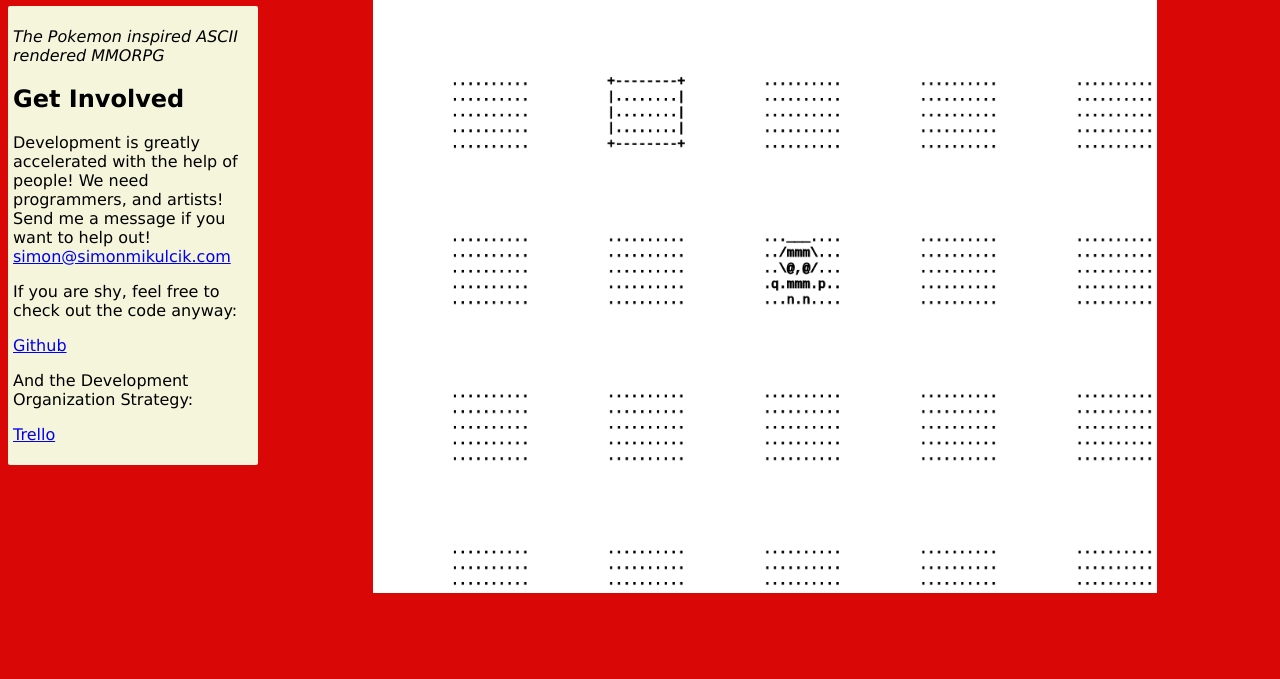
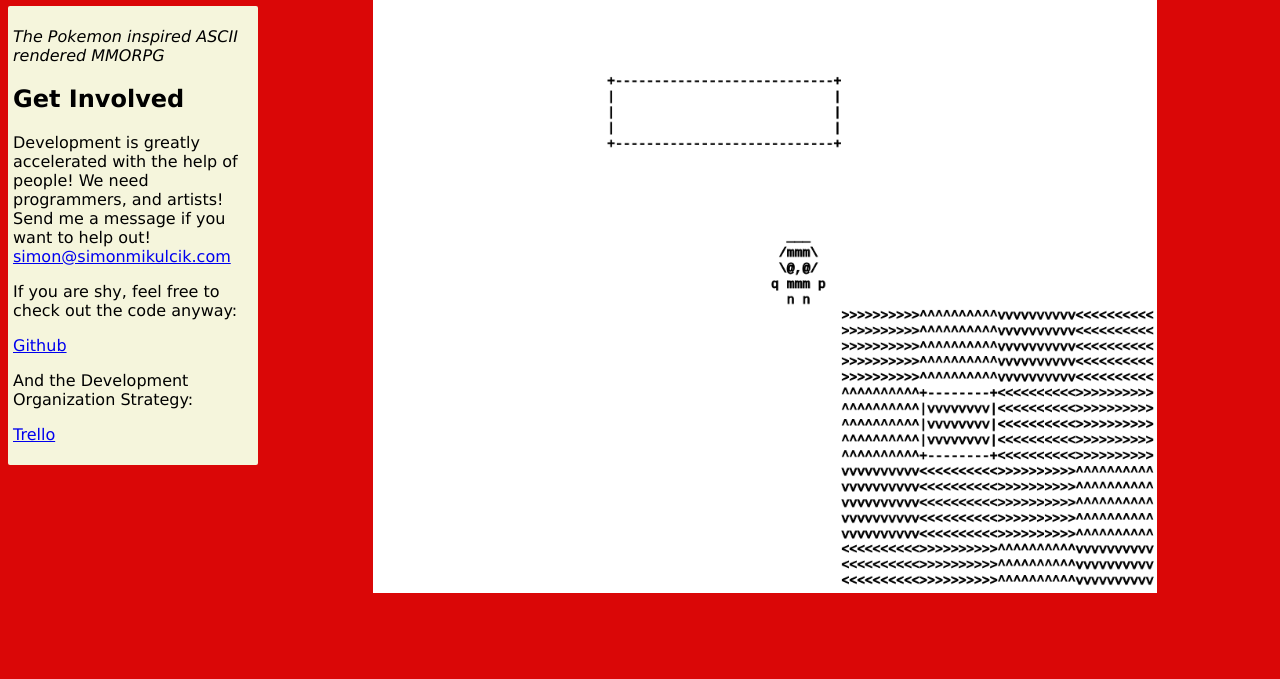
Before and after one commit to DragonDeltaSquad/ascii-rpg, a plain HTML site: page html/rpgTest.html in a window 1280 px wide. Shown: the part 121-800 px from the top of the page. Drawn offline with nearby package versions, Linux system fonts and the light colour scheme.

Commit message:
Added walk-on/off conditions for game objects

```diff
--- a/html/asciiRPG.js
+++ b/html/asciiRPG.js
@@ -132,9 +132,6 @@ var Sprite = function(){
 	this.map = "## ##";
 };
 
-Sprite.prototype.update = function(frameNum){
-};
-
 Sprite.prototype.getImage = function(){
 	return this.image;
 };
@@ -214,27 +211,70 @@ var Room = function(){
 
 Room.prototype.add = function(gameObject){
 	this.gameObjects.push(gameObject);
+	gameObject.room = this;
 };
 
-Room.prototype.update = function(frameNum){
+Room.prototype.isAvailable = function(actor, x, y, fromDirection){
 	for(var i=0;i<this.gameObjects.length;i++){
-		this.gameObjects[i].update(frameNum);
+		if( !this.gameObjects[i].mayWalkOn(actor,x, y, fromDirection) ||
+				!this.gameObjects[i].mayWalkOff(actor,x, y, fromDirection)){
+			return false;
+		}
 	}
-};
+	return true;
+}
+
 
 var GameObject = function(){
-	this.x = 10*4;
-	this.y = 20;
+	this.x = 0;
+	this.y = 0;
+	this.width = 10; // in chars
+	this.height = 5;
+
 	this.sprite = new Sprite();
 	this.sprite.image = generateTerrain(10, 5, 40);
 	this.sprite.map = this.sprite.image;
 
 	this._moving = false;
+	this.room = null;
+
+	this.mayEnterDirections = [UP,DOWN,LEFT,RIGHT];
+	this.mayExitDirections = [UP,DOWN,LEFT,RIGHT];
+
+	this.setSolid(true);
 };
 
-GameObject.prototype.update = function(frameNum){
-	this.sprite.update(frameNum);
+
+GameObject.prototype.setSolid = function(value){
+	if(value)
+		this.mayEnterDirections = [];
+	else
+		this.mayEnterDirections = [UP,DOWN,LEFT,RIGHT];
 };
+
+GameObject.prototype.mayWalkOn = function(actor, x, y, fromDirection){
+	// if we cover that square and players may not enter from that direction
+	if(this.covers(x, y) && $.inArray(fromDirection, this.mayEnterDirections) === -1)
+			return false;
+	return true;
+};
+
+GameObject.prototype.mayWalkOff = function(actor, x, y, toDirection){
+	// if we cover that square and players may not enter from that direction
+	if(this.covers(actor.x, actor.y) && $.inArray(toDirection, this.mayExitDirections) === -1)
+			return false;
+	return true;
+};
+
+GameObject.prototype.covers = function(x, y){
+	if( x >= this.x && x < this.x + this.width &&
+			y >= this.y && y < this.y + this.height){
+		return true;
+	}
+	return false;
+};
+
+
 
 var Actor = function(imageString, mapString){
 	GameObject.call(this);
@@ -266,21 +306,48 @@ Actor.prototype.setMoving = function(value){
 	}
 };
 
+Actor.prototype.canMove = function(direction){
+			switch(direction){
+				case UP:
+					return this.room.isAvailable(this, this.x, this.y - 5, direction);
+					break;
+				case DOWN:
+					return this.room.isAvailable(this, this.x, this.y + 5, direction);
+					break;
+				case LEFT:
+					return this.room.isAvailable(this, this.x - 10, this.y, direction);
+					break;
+				case RIGHT:
+					return this.room.isAvailable(this, this.x + 10, this.y, direction);
+					break;
+			}
+			return false;
+};
+
 Actor.prototype.move = function(direction, _countdown){
+	// recursively move 1 tile for smooth transition
+
 	var actor = this;
 	if(!actor._moving || _countdown != undefined){
 
-		if(_countdown === undefined){
-			_countdown = 5;
-		}
 
-		actor.setMoving(true);
+		//change direction if needed immediately
 		if(this.direction !== direction){
+			actor.setMoving(true);
 			this.setDirection(direction);
 			setTimeout(function(){actor.setMoving(false);}, 50);
 			return;
 		}
-		if(_countdown > 0){
+
+		if(_countdown === undefined){ //first call to move
+			if(!this.canMove(direction))
+				return;
+			_countdown = 5;
+		}
+
+		//move if allowed
+		actor.setMoving(true);
+		if(_countdown > 0){ // general case
 			switch(direction){
 				case UP:
 					game.player.y -= 1;
@@ -296,7 +363,7 @@ Actor.prototype.move = function(direction, _countdown){
 					break;
 			}
 			setTimeout(function(){actor.move(direction, _countdown - 1)}, 50);
-		}else{
+		}else{  // base case
 			actor.setMoving(false);
 		}
 	}
@@ -309,10 +376,6 @@ var Game = function(canvasElement){
 
 	this.compositor = new Compositor(canvasElement);
 	this.frameNum = 0;
-};
-
-Game.prototype.update = function(frameNum){
-	this.room.update(frameNum);
 };
 
 Game.prototype.draw = function(){
@@ -332,7 +395,6 @@ Game.prototype.draw = function(){
 };
 
 Game.prototype.run = function(){
-	this.update(this.frameNum);
 	this.draw();
 	this.frameNum += 1;
 	var g = this;
--- a/html/rpgTest.html
+++ b/html/rpgTest.html
@@ -55,13 +55,36 @@
 			box.sprite.map = generateBox(30, 5);
 			box.x = -20;
 			box.y = -10;
+			box.width = 30;
+			box.height = 5;
 			game.room.add(box);
 
-			for(var i=0;i<10;i+=2){
-				for(var j=0;j<9;j+=2){
+			for(var i=1;i<=10;i++){
+				for(var j=1;j<=9;j++){
 					var tile = new GameObject();
-					tile.sprite.image = generateTile(".");
-					tile.sprite.map = generateTile(".");
+					switch((i+j)%4){
+						case UP:
+							tile.sprite.image = generateTile("^");
+							tile.mayExitDirections = [UP, LEFT, RIGHT];
+							tile.mayEnterDirections = [UP, LEFT, RIGHT];
+							break;
+						case DOWN:
+							tile.sprite.image = generateTile("v");
+							tile.mayExitDirections = [DOWN, LEFT, RIGHT];
+							tile.mayEnterDirections = [DOWN, LEFT, RIGHT];
+							break;
+						case LEFT:
+							tile.sprite.image = generateTile("<");
+							tile.mayExitDirections = [LEFT, UP, DOWN];
+							tile.mayEnterDirections = [LEFT, UP, DOWN];
+							break;
+						case RIGHT:
+							tile.sprite.image = generateTile(">");
+							tile.mayExitDirections = [RIGHT, UP, DOWN];
+							tile.mayEnterDirections = [RIGHT, UP, DOWN];
+							break;
+					}
+					tile.sprite.map = generateTile("#");
 					tile.x = i*10;
 					tile.y = j*5;
 					game.room.add(tile);
```
